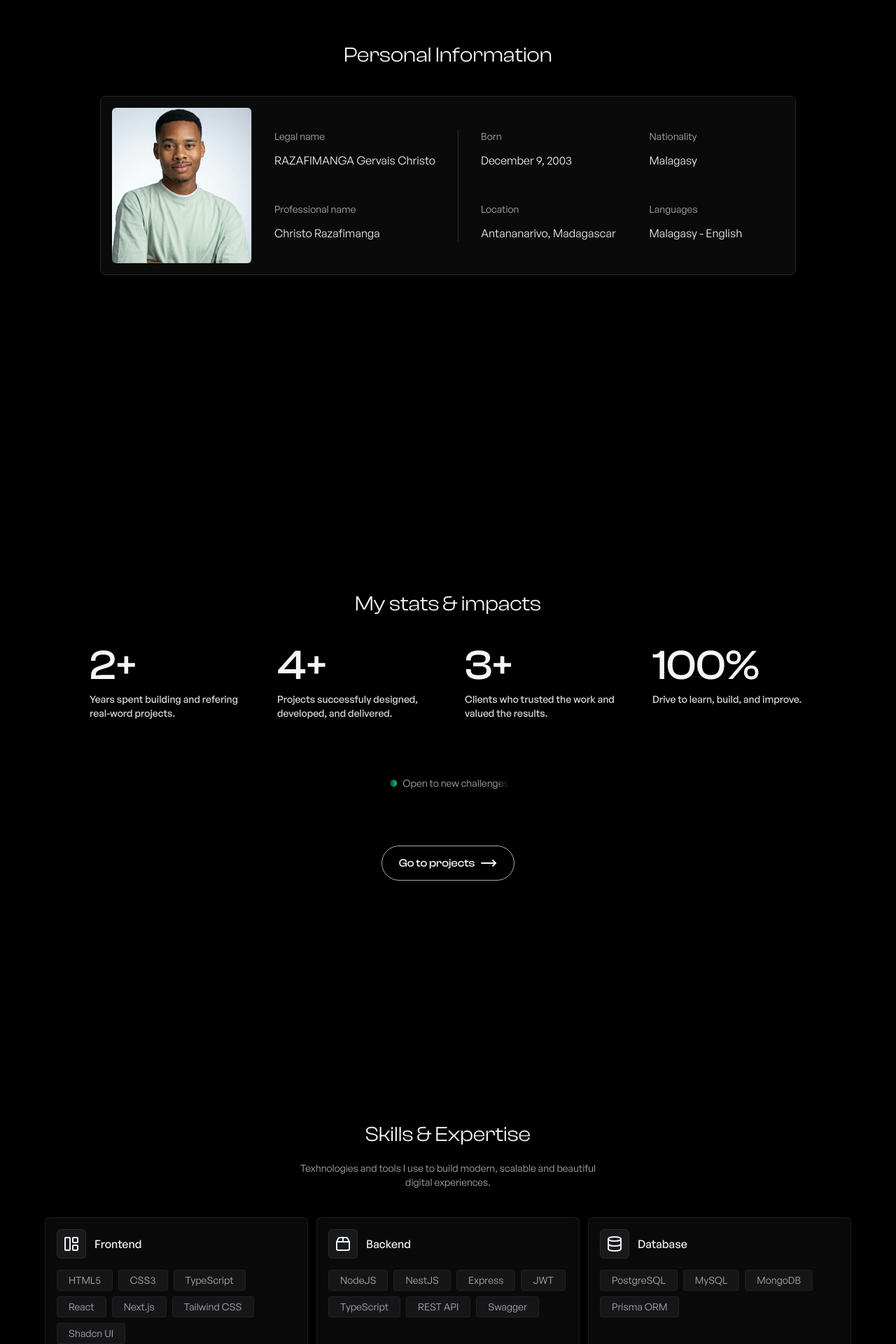
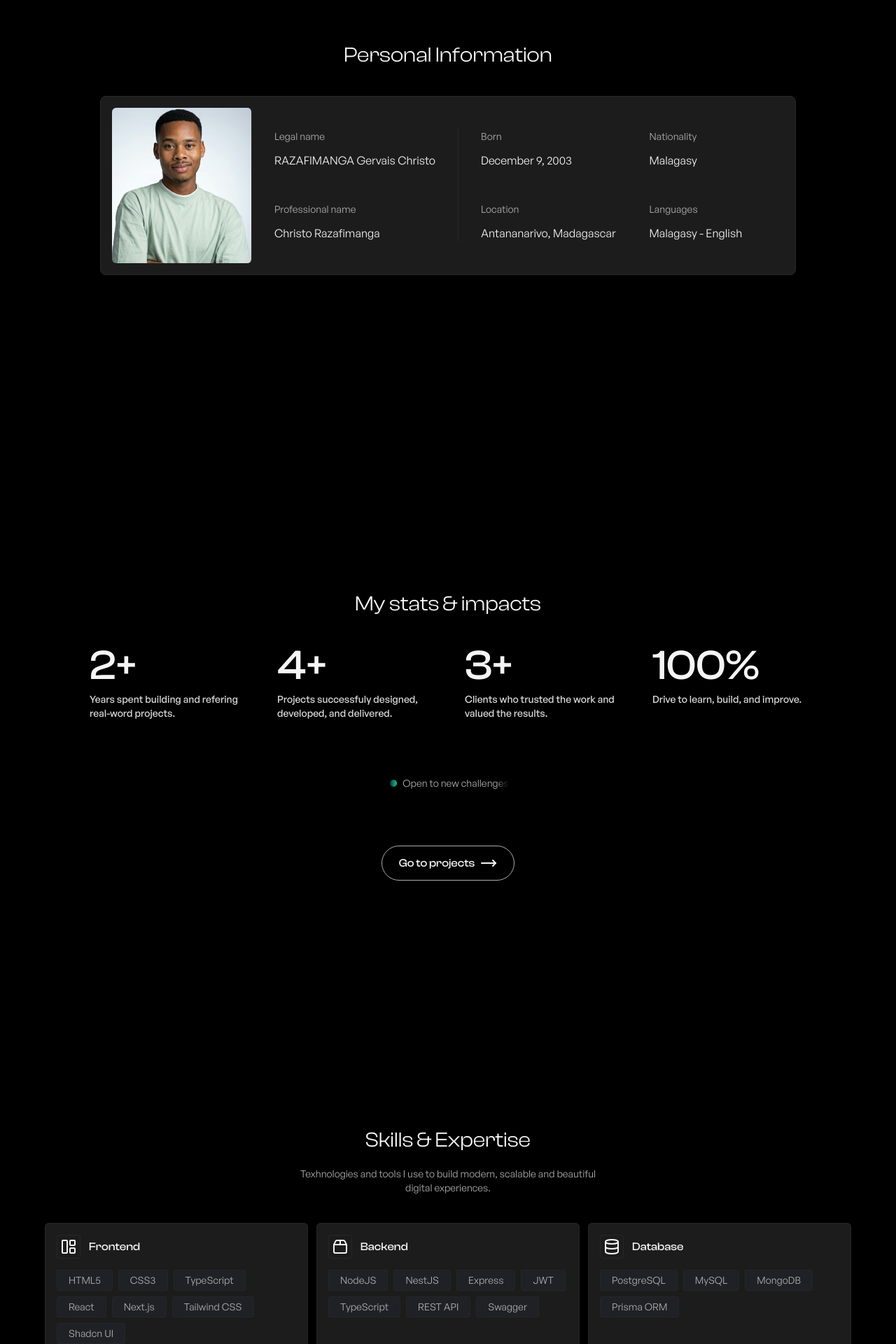
Before and after one commit to bossnare/portfolio, a Next.js app: page /about in a window 1280 px wide. Shown: the part 880-2800 px from the top of the page at 70% size. Built offline with nearby package versions, Linux system fonts and the light colour scheme.

Commit message:
change color background, change Skills background in skill expertise page

```diff
--- a/app/globals.css
+++ b/app/globals.css
@@ -24,7 +24,7 @@
 }
 
 .dark {
-  --background: #0a0a0a;
+  --background: #1c1c1c;
   --foreground: #f5f5f5;
   --primary: #ddf762;
   --muted: #222328;
--- a/src/components/about/SkillsExpertise.tsx
+++ b/src/components/about/SkillsExpertise.tsx
@@ -14,19 +14,19 @@ export function SkillsExpertise() {
         {skills.map((skill) => (
           <div
             key={skill.name}
-            className="flex flex-col gap-4 p-4 border rounded-md bg-background border-border/60"
+            className="flex flex-col gap-4 p-4 border rounded-md bg-background border-border/90"
           >
             <div className="flex items-center gap-3">
-              <span className="p-2 border rounded-md bg-muted/60 border-border">
+              <span className="p-1 border rounded-sm bg-background border-border/90">
                 <skill.icon />
               </span>
-              <span className="font-medium">{skill.name}</span>
+              <span className="font-medium font-display">{skill.name}</span>
             </div>
             <ul className="flex flex-wrap gap-2">
               {skill.skillItems.map((item) => (
                 <li
                   key={item}
-                  className="p-1 px-4 text-sm border rounded-sm text-muted-foreground border-border/60 bg-muted/50"
+                  className="p-1 px-4 text-sm border rounded-sm text-muted-foreground border-border/80 bg-muted/90"
                 >
                   {item}
                 </li>
@@ -41,7 +41,7 @@ export function SkillsExpertise() {
             {expertiseLevel.map((level) => (
               <div key={level.name} className="flex items-center gap-4">
                 <span className="min-w-18">{level.name}</span>
-                <div className="relative h-2 overflow-hidden rounded-full grow bg-muted/80">
+                <div className="relative h-2 overflow-hidden rounded-full grow bg-muted/90">
                   <span
                     className="absolute inset-y-0 top-0 left-0 rounded-full bg-primary"
                     style={{ width: `${level.percent}%` }}
--- a/src/components/hero/HeroContent.tsx
+++ b/src/components/hero/HeroContent.tsx
@@ -60,7 +60,7 @@ function HeroActions() {
         <ChevronRight />
       </Link>
       <Link
-        className="flex h-11 w-auto active:opacity-70 items-center justify-center gap-2 rounded-md border border-solid border-border px-4 transition-colors hover:border-transparent hover:bg-black/4 active:bg-black/4 dark:active:bg-[#1a1a1a] dark:hover:bg-[#1a1a1a]"
+        className="flex h-11 w-auto active:opacity-70 items-center justify-center gap-2 rounded-md border border-solid border-border px-4 transition-colors hover:border-transparent bg-muted/60 hover:bg-black/4 active:bg-black/4 dark:active:bg-[#1a1a1a] dark:hover:bg-[#1a1a1a]"
         href="/contact"
         onClick={(e) => {
           e.preventDefault();
--- a/src/components/works/ProjectCard.tsx
+++ b/src/components/works/ProjectCard.tsx
@@ -31,7 +31,7 @@ export function ProjectCard({ work }: WorkCardProps) {
     <div
       tabIndex={0}
       onClick={() => goTo({ href: `/works/${work.id}` })}
-      className="flex flex-col h-full p-8 transition-colors border rounded-lg shadow-xs cursor-pointer border-border/60 bg-background hover:border-border hover:bg-muted/40 active:border-border active:bg-muted"
+      className="flex flex-col h-full p-8 transition-colors border rounded-lg shadow-xs cursor-pointer border-border/80 bg-background hover:border-border hover:bg-muted/40 active:border-border active:bg-muted"
     >
       <div className="flex flex-col gap-5">
         <div className="w-full h-40">
```
